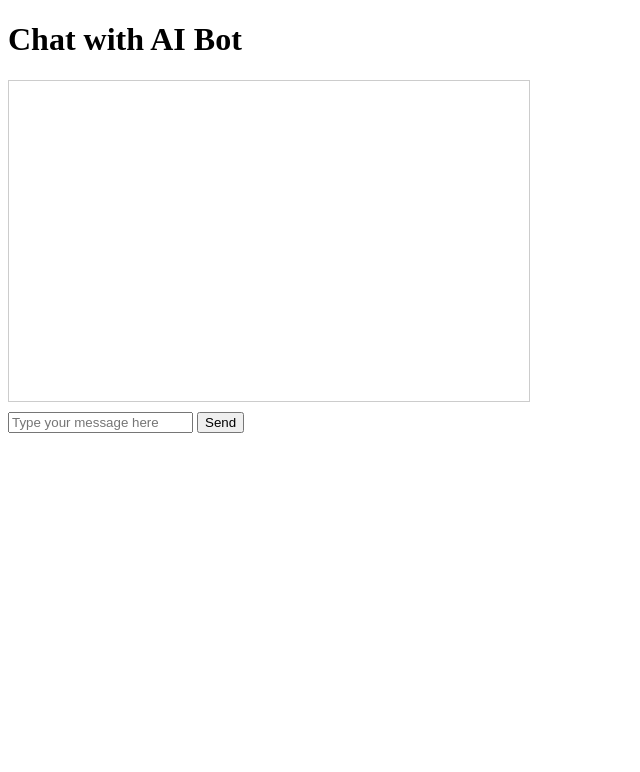
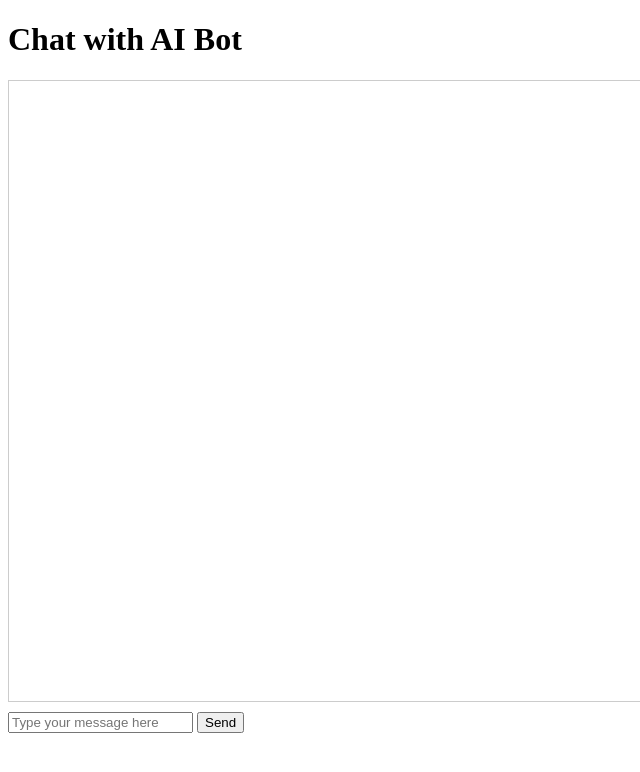
Before and after one commit to ladengfreeman/Chatbot, a Flask app: page / in a window 1280 px wide; the page is wider, and only the part inside the window is pictured. Shown: the top 772 px of that part, without its empty margins (0-640 px from the left). Run offline with Flask 3, Linux system fonts and the light colour scheme.

Commit message:
change the window size

```diff
--- a/templates/index.html
+++ b/templates/index.html
@@ -7,8 +7,8 @@
     <style>
         /* 简单样式来美化聊天窗口 */
         #chatbox {
-            width: 500px;
-            height: 300px;
+            width: 1500px;
+            height: 600px;
             border: 1px solid #ccc;
             padding: 10px;
             overflow-y: auto;
```
Also changed, not shown: index2.html (+4 -3 lines).
